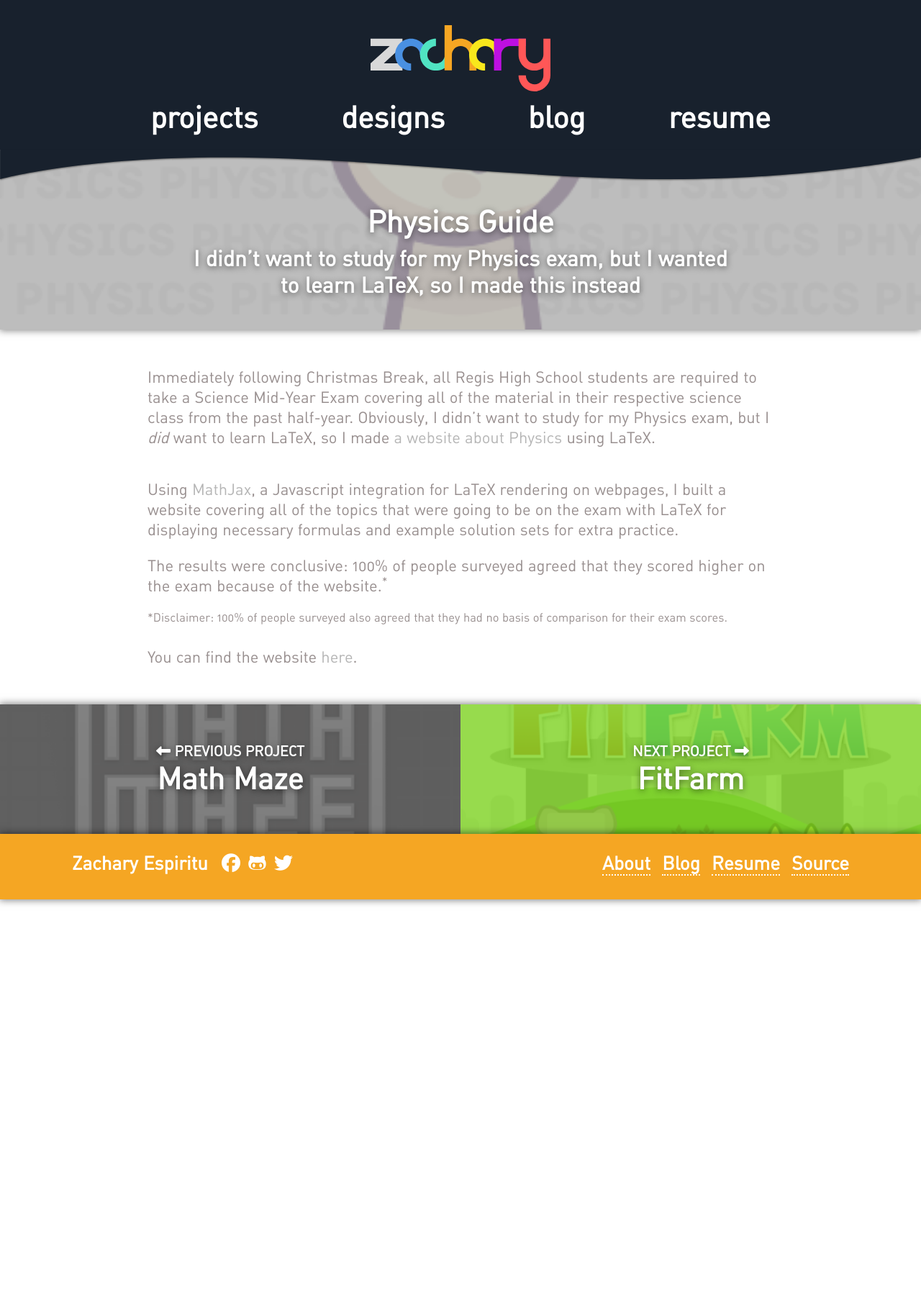
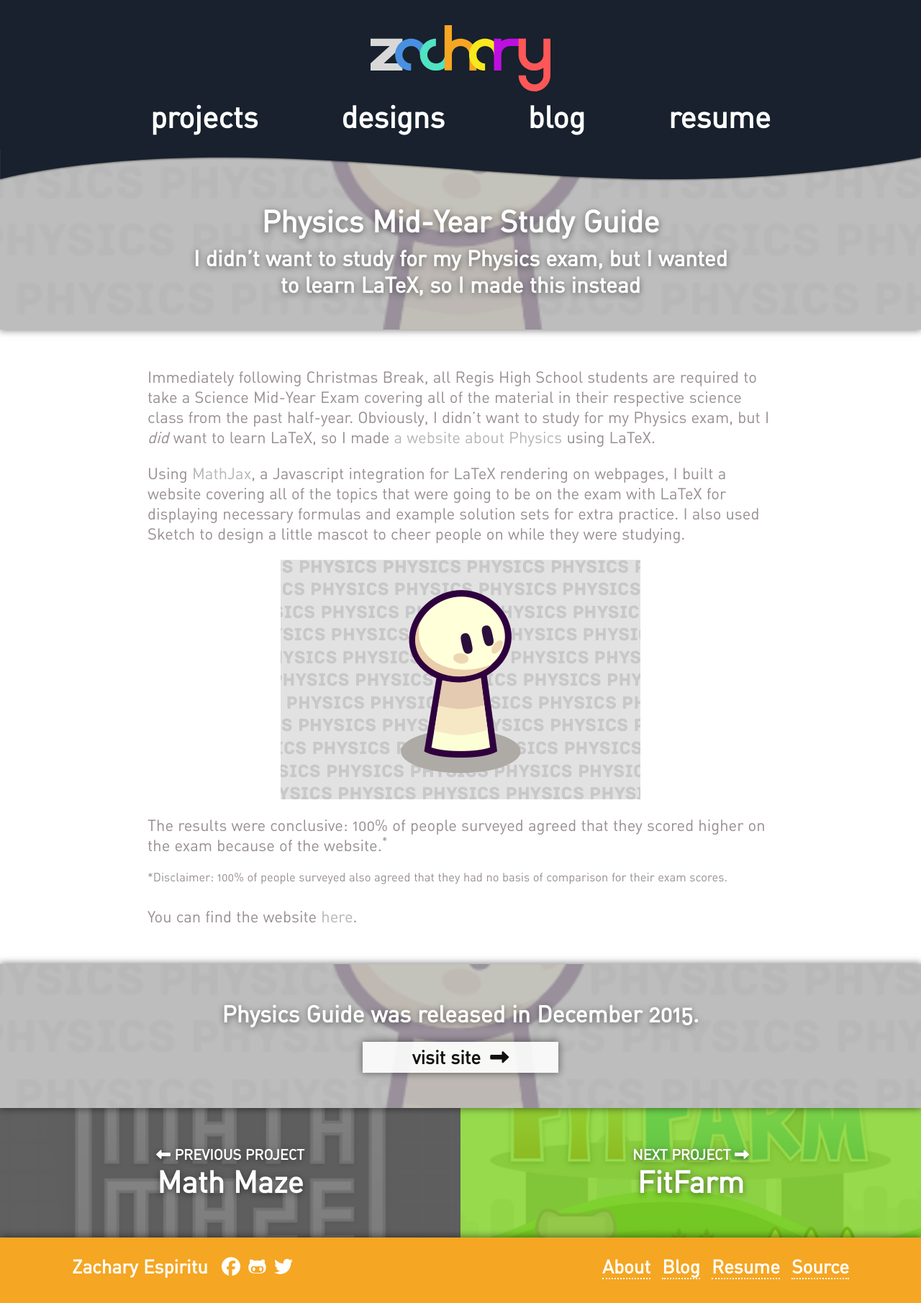
Before and after one commit to ZacharyEspiritu/zacharyespiritu.github.io, a Jekyll site: the page built from _projects/2015-12-27-physics-guide.markdown, in a window 1280 px wide. Shown: the whole page at 72% size. Built offline with Jekyll 4.4.1, drawn with Linux system fonts in a browser that asks for light colours; nearby versions of some CDN libraries.

Commit message:
Add more content

```diff
--- a/_designs/instimize-icon.markdown
+++ b/_designs/instimize-icon.markdown
@@ -4,6 +4,10 @@ title:  Instimize Icon
 image_path: /images/design-instimize.png
 tagline: Designed the icon for my friend’s app that’s probably more useful than anything I’ve made so far
 card_color: "#2A334B"
+ending:
+  tagline: Instimize was released in August 2015.
+  link: https://itunes.apple.com/us/app/instimize-optimize-my-instagram/id1027067170?mt=8
+  link_text: view on App Store
 ---
 
 While studying at Make School in 2015, I worked with my friend, [Cassandra Kane][ck-github], to redesign the app icon for her iOS app *[Instimize][instimize-link]*. It's an app that's probably more practical than anything I've made so far, so if you're looking to improve your social influence on Instagram, you can download it [here][instimize-link].
--- a/_layouts/post.html
+++ b/_layouts/post.html
@@ -3,7 +3,6 @@
     <head>
         {% include head.html %}
         {% seo %}
-
         <style>
             .post-wrapper a {
                 {% if page.link_color %}
--- a/_projects/2015-12-27-physics-guide.markdown
+++ b/_projects/2015-12-27-physics-guide.markdown
@@ -1,16 +1,21 @@
 ---
 layout: post
-title:  Physics Guide
+title: Physics Mid-Year Study Guide
+short_title: Physics Guide
 image_path: /images/portfolio-physics.png
 tagline: I didn’t want to study for my Physics exam, but I wanted to learn LaTeX, so I made this instead
 card_color: "#B5B5B5"
+ending:
+  tagline: Physics Guide was released in December 2015.
+  link: http://zacharyespiritu.com/physics-midyear
+  link_text: visit site
 ---
 
 Immediately following Christmas Break, all Regis High School students are required to take a Science Mid-Year Exam covering all of the material in their respective science class from the past half-year. Obviously, I didn’t want to study for my Physics exam, but I *did* want to learn LaTeX, so I made [a website about Physics][physics-midyear-guide] using LaTeX.
 
-<img src="">
+Using [MathJax][mathjax-website], a Javascript integration for LaTeX rendering on webpages, I built a website covering all of the topics that were going to be on the exam with LaTeX for displaying necessary formulas and example solution sets for extra practice. I also used Sketch to design a little mascot to cheer people on while they were studying.
 
-Using [MathJax][mathjax-website], a Javascript integration for LaTeX rendering on webpages, I built a website covering all of the topics that were going to be on the exam with LaTeX for displaying necessary formulas and example solution sets for extra practice.
+<img class="responsive-image" src="/images/portfolio-physics.png" style="max-width: 500px;">
 
 The results were conclusive: 100% of people surveyed agreed that they scored higher on the exam because of the website.<sup>*</sup>
 
--- a/_projects/2016-01-31-fit-farm.markdown
+++ b/_projects/2016-01-31-fit-farm.markdown
@@ -14,11 +14,11 @@ ending:
 
 At the health-themed hackTrin III, I teamed up with [Nicholas Cimaszewski][nc-github] and [Vincent McAuliffe][vm-github] to create FitFarm, a fitness-based farm management game where players raise their own farm through real-world exercise.
 
-The app tracks players' steps in real-life using HealthKit, and converts those steps to in-game currency that can be used to buy supplies for their personal farm, akin to the game Farmville.
+The app tracks players' steps in real-life using HealthKit, and converts those steps on a 1:1 ratio to in-game currency named CardioCoins (we really liked alliteration) that can be used to buy supplies for their personal farm akin to the game Farmville.
 
 <img class="responsive-image" src="/images/projects/fit-farm/progress.jpg" alt="A view of the FitFarm progress screen that converts the number of steps the player took since last app load to in-game currency." style="max-width: 500px;">
 
-I programmed the majority of the app and worked with Nick to design and source the art assets, and Vincent made a landing page for the app, which you can find [here][fitfarm-website].
+I programmed the majority of the app in Swift, with some Objective-C bridged over in order to implement `HKHealthStore`, Apple's API for accessing data from HealthKit. I also worked with Nick to design and source the art assets, and Vincent made a landing page for the app, which you can find [here][fitfarm-website].
 
 Intrepid readers will notice the similarities between FitFarm and [Data Farm][data-farm-post], another project I've worked on, though they'll also notice from the screenshots that we were able to actually create a prototype with basic game mechanics working as opposed to just a proof of concept of the data tracking mechanism.
 
@@ -33,7 +33,7 @@ Over 8 hours of hacking, 75% of the time was spent figuring out how to actually
 
 After an open demo round where all the participating teams were allowed to present, we won 3rd place at the hackathon!
 
-<img class="responsive-image" src="/images/projects/fit-farm/team-photo.jpg" alt="The FitFarm development team after winning 3rd Place at the hackTrin hackathon." style="max-width: 650px;">
+<img class="responsive-image" src="/images/projects/fit-farm/team-photo.jpg" alt="The FitFarm development team after winning 3rd Place at the hackTrin hackathon." style="max-width: 500px;">
 
 You can view the source code for FitFarm [here][fitfarm-github].
 
--- a/_projects/2016-08-22-mental-health-matters.markdown
+++ b/_projects/2016-08-22-mental-health-matters.markdown
@@ -4,6 +4,10 @@ title:  mhm.nyc
 image_path: /images/portfolio-mhm.png
 tagline: Designed website for Mental Health Matters, a blog raising awareness of mental health issues in NYC.
 card_color: "#122076"
+ending:
+  tagline: mhm.nyc was released in August 2016.
+  link: http://www.mhm.nyc
+  link_text: visit site
 ---
 
 I was commissioned by Skakel McCooey and John Timony, two of my friends at Regis, to design the website for [Mental Health Matters][mhm-website], a blog dedicated to raising awareness of mental health issues in New York City.
--- a/_sass/styles.scss
+++ b/_sass/styles.scss
@@ -848,6 +848,7 @@ a.block-link {
   .post-ending-tagline {
     font-size: 32px;
     text-shadow: 0px 2px 8px rgba(0, 0, 0, 0.5);
+    padding: 0 12px;
   }
 
   .post-ending-button {
```
